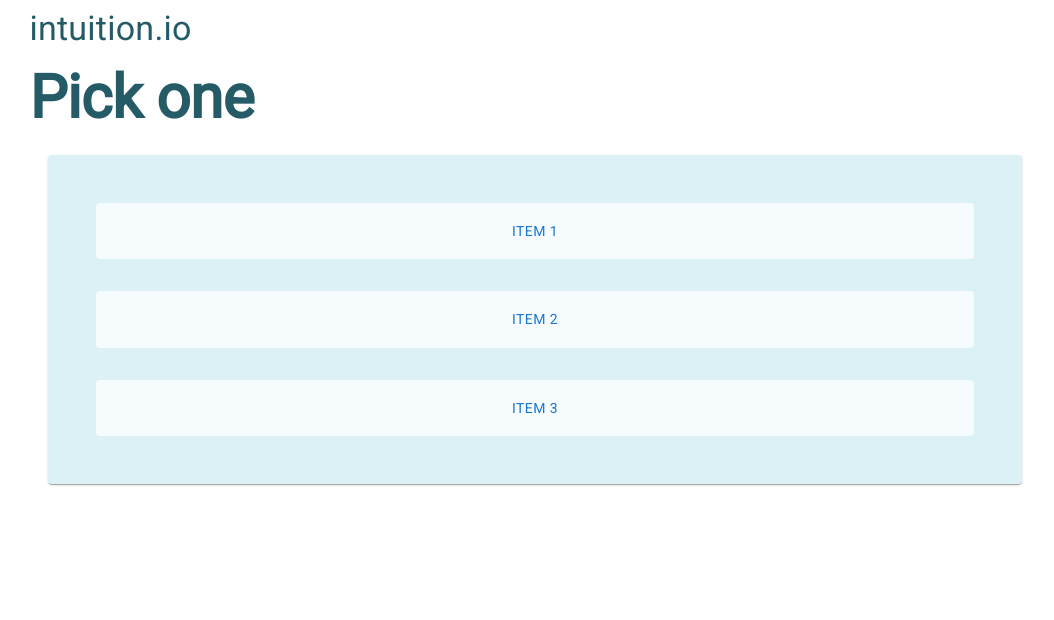
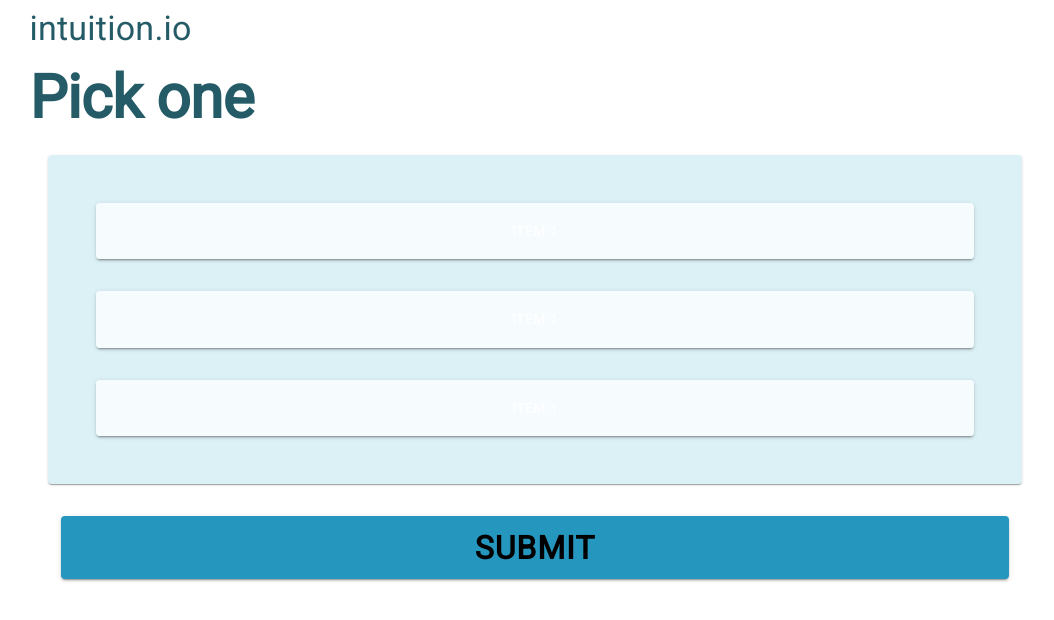
Before and after one commit to KimSamsCarmona/intuition, a React (Create React App) app: page / in a window 1280 px wide. Shown: the top 620 px of the page, without its empty margins (105-1159 px from the left). Built offline with nearby package versions, Linux system fonts and the light colour scheme.

Commit message:
button styling

```diff
--- a/src/Components/GameComponent.js
+++ b/src/Components/GameComponent.js
@@ -1,29 +1,5 @@
 import * as React from 'react';
 import { Box, Card, CardContent, CardActions, Button, Typography } from '@mui/material';
-
-
-function Item(props) {
-  const { sx, ...other } = props;
-  return (
-    <Box
-      sx={{
-        p: 1,
-        m: 1,
-        bgcolor: (theme) => (theme.palette.mode === 'dark' ? '#101010' : 'grey.100'),
-        color: (theme) => (theme.palette.mode === 'dark' ? 'grey.300' : 'grey.800'),
-        border: '1px solid',
-        borderColor: (theme) =>
-          theme.palette.mode === 'dark' ? 'grey.800' : 'grey.300',
-        borderRadius: 2,
-        fontSize: '0.875rem',
-        fontWeight: '700',
-        ...sx,
-      }}
-      {...other}
-    />
-  );
-}
-
 
 export const GameComponent = () => {
   return (
@@ -42,10 +18,21 @@ export const GameComponent = () => {
         bgcolor: '#9BD8E659',
         borderRadius: 1,
       }}>
-      <Button sx={{ bgcolor: '#FFFFFFBF', p:2, m:2 }}>Item 1</Button>
-      <Button sx={{ bgcolor: '#FFFFFFBF', p:2, m:2 }}>Item 2</Button>
-      <Button sx={{ bgcolor: '#FFFFFFBF', p:2, m:2 }}>Item 3</Button>
+      <Button variant='contained' sx={{ p:2, m:2, bgcolor:'#FFFFFFBF'}}>Item 1</Button>
+      <Button variant='contained' sx={{ p:2, m:2, bgcolor:'#FFFFFFBF'}}>Item 1</Button>
+      <Button variant='contained' sx={{ p:2, m:2, bgcolor:'#FFFFFFBF'}}>Item 1</Button>
     </Card>
+    <Box
+      sx={{
+        display: 'flex',
+        alignItems: 'center',
+        justifyContent: 'center',
+        p: 4
+      }}>
+      <Button fullwidth size='large' variant='contained' style={{ width: '100%', height: '63px', backgroundColor: '#2596BE', color: 'black', fontSize: '2rem', fontWeight: 'bolder' }}>
+          Submit
+      </Button>
+    </Box>
   </div>
   );
 }
```
